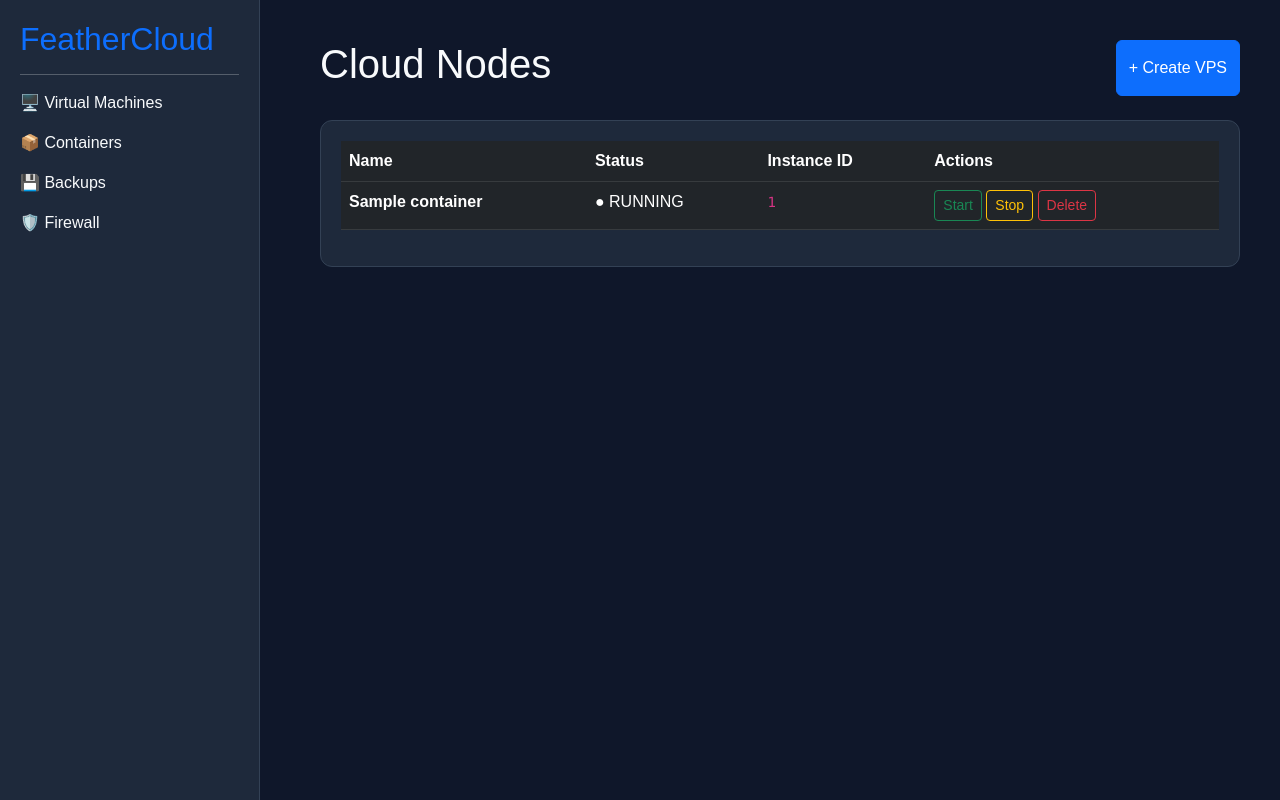
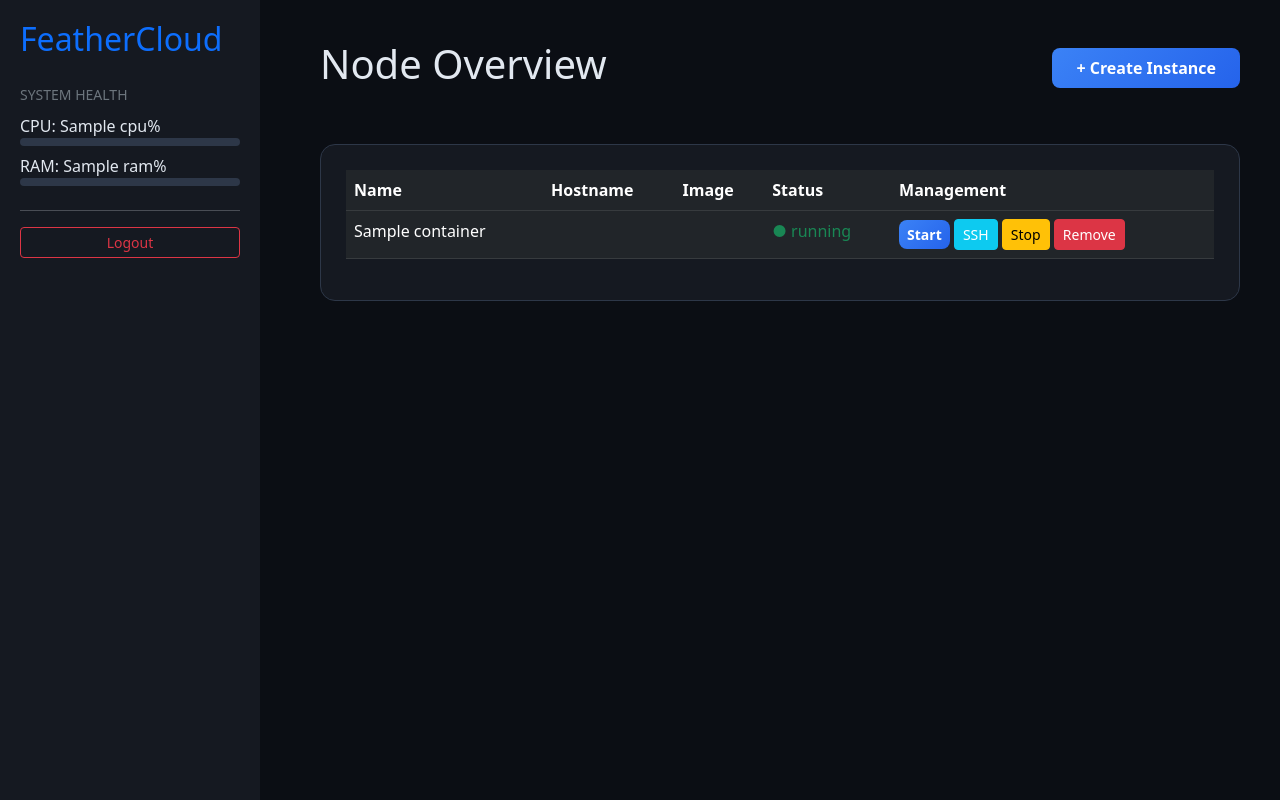
Before and after one commit to featherplayzz/FeatherPanel, a Flask app: template PanelV1/templates/index.html in a window 1280 px wide. Run offline with Flask 3, Linux system fonts and the light colour scheme; the template is opened without the code that fills it: most values are stand-ins (such as "Sample title", 1, 10 or a date in 2020).

Commit message:
Update index.html

```diff
--- a/PanelV1/templates/index.html
+++ b/PanelV1/templates/index.html
@@ -1,56 +1,55 @@
 <!DOCTYPE html>
 <html>
 <head>
-    <title>FeatherCloud V-Panel</title>
+    <title>FeatherCloud Pro</title>
     <link href="https://cdn.jsdelivr.net/npm/bootstrap@5.3.0/dist/css/bootstrap.min.css" rel="stylesheet">
     <style>
-        body { background-color: #0f172a; color: #f8fafc; font-family: sans-serif; }
-        .sidebar { width: 260px; height: 100vh; background: #1e293b; position: fixed; padding: 20px; border-right: 1px solid #334155; }
-        .content { margin-left: 280px; padding: 40px; }
-        .vps-card { background: #1e293b; border: 1px solid #334155; border-radius: 12px; padding: 20px; }
-        .status-running { color: #4ade80; }
-        .status-exited { color: #f87171; }
-        .btn-action { margin-right: 5px; }
+        :root { --bg: #0b0e14; --card: #151921; --accent: linear-gradient(135deg, #3b82f6 0%, #2563eb 100%); }
+        body { background-color: var(--bg); color: #e2e8f0; }
+        .sidebar { width: 260px; height: 100vh; background: var(--card); position: fixed; padding: 20px; }
+        .main { margin-left: 280px; padding: 40px; }
+        .v-card { background: var(--card); border-radius: 15px; padding: 25px; border: 1px solid #2d3748; }
+        .btn-grad { background: var(--accent); color: white; border: none; font-weight: 600; border-radius: 8px; transition: 0.3s; }
+        .btn-grad:hover { opacity: 0.9; transform: translateY(-2px); color: white; }
+        .progress { background-color: #2d3748; height: 8px; border-radius: 10px; }
     </style>
 </head>
 <body>
 
 <div class="sidebar">
-    <h2 class="text-primary">FeatherCloud</h2>
+    <h2 class="text-primary mb-4">FeatherCloud</h2>
+    <div class="mb-4">
+        <small class="text-secondary">SYSTEM HEALTH</small>
+        <div class="mt-2">CPU: {{ stats.cpu }}%</div>
+        <div class="progress mb-2"><div class="progress-bar bg-primary" style="width: {{ stats.cpu }}%"></div></div>
+        <div>RAM: {{ stats.ram }}%</div>
+        <div class="progress"><div class="progress-bar bg-info" style="width: {{ stats.ram }}%"></div></div>
+    </div>
     <hr>
-    <p>🖥️ Virtual Machines</p>
-    <p>📦 Containers</p>
-    <p>💾 Backups</p>
-    <p>🛡️ Firewall</p>
+    <a href="/logout" class="btn btn-outline-danger w-100 btn-sm">Logout</a>
 </div>
 
-<div class="content">
-    <div class="d-flex justify-content-between mb-4">
-        <h1>Cloud Nodes</h1>
-        <button class="btn btn-primary" data-bs-toggle="modal" data-bs-target="#createModal">+ Create VPS</button>
+<div class="main">
+    <div class="d-flex justify-content-between align-items-center mb-5">
+        <h1>Node Overview</h1>
+        <button class="btn btn-grad px-4 py-2" data-bs-toggle="modal" data-bs-target="#createVps">+ Create Instance</button>
     </div>
 
-    <div class="vps-card">
-        <table class="table table-dark table-hover">
-            <thead>
-                <tr>
-                    <th>Name</th>
-                    <th>Status</th>
-                    <th>Instance ID</th>
-                    <th>Actions</th>
-                </tr>
-            </thead>
+    <div class="v-card">
+        <table class="table table-dark">
+            <thead><tr><th>Name</th><th>Hostname</th><th>Image</th><th>Status</th><th>Management</th></tr></thead>
             <tbody>
                 {% for c in containers %}
                 <tr>
-                    <td><strong>{{ c.name }}</strong></td>
-                    <td class="status-{{ c.status }}">● {{ c.status.upper() }}</td>
-                    <td><code>{{ c.short_id }}</code></td>
+                    <td>{{ c.name }}</td>
+                    <td><span class="badge bg-secondary">{{ c.attrs.Config.Hostname }}</span></td>
+                    <td>{{ c.attrs.Config.Image }}</td>
+                    <td><span class="text-{{ 'success' if c.status == 'running' else 'danger' }}">● {{ c.status }}</span></td>
                     <td>
-                        <a href="/action/{{ c.id }}/start" class="btn btn-sm btn-outline-success">Start</a>
-                        <a href="/action/{{ c.id }}/stop" class="btn btn-sm btn-outline-warning">Stop</a>
-                        <a href="/action/{{ c.id }}/delete" class="btn btn-sm btn-outline-danger"
-                           onclick="return confirm('WARNING: Are you sure you want to delete this VPS?')">Delete</a>
+                        <a href="/action/{{ c.id }}/start" class="btn btn-sm btn-grad">Start</a>
+                        <a href="/action/{{ c.id }}/ssh" class="btn btn-sm btn-info text-white">SSH</a>
+                        <a href="/action/{{ c.id }}/stop" class="btn btn-sm btn-warning">Stop</a>
+                        <a href="/action/{{ c.id }}/delete" class="btn btn-sm btn-danger" onclick="return confirm('Delete?')">Remove</a>
                     </td>
                 </tr>
                 {% endfor %}
@@ -59,17 +58,23 @@
     </div>
 </div>
 
-<div class="modal fade" id="createModal" tabindex="-1" style="color: black;">
+<div class="modal fade" id="createVps" style="color: #333;">
     <div class="modal-dialog">
         <div class="modal-content">
             <form action="/create" method="POST">
-        <div class="modal-header"><h5>Create New Node</h5></div>
+                <div class="modal-header"><h5>Deploy New Instance</h5></div>
                 <div class="modal-body">
-          <input type="text" name="name" class="form-control" placeholder="VPS Name (e.g. Ubuntu-01)" required>
+                    <label>Instance Name</label><input type="text" name="name" class="form-control mb-3" required>
+                    <label>Hostname</label><input type="text" name="hostname" class="form-control mb-3" placeholder="vps-01">
+                    <label>Select OS Image</label>
+                    <select name="image" class="form-select mb-3">
+                        <option value="ubuntu">Ubuntu 22.04</option>
+                        <option value="alpine">Alpine Linux (Lite)</option>
+                        <option value="nginx">Nginx Web Server</option>
+                        <option value="python:3.9-slim">Python Environment</option>
+                    </select>
                 </div>
-        <div class="modal-footer">
-          <button type="submit" class="btn btn-primary">Deploy</button>
-        </div>
+                <div class="modal-footer"><button type="submit" class="btn btn-primary">Launch</button></div>
             </form>
         </div>
     </div>
```
Lines whose indentation alone changed are shown as unchanged.
